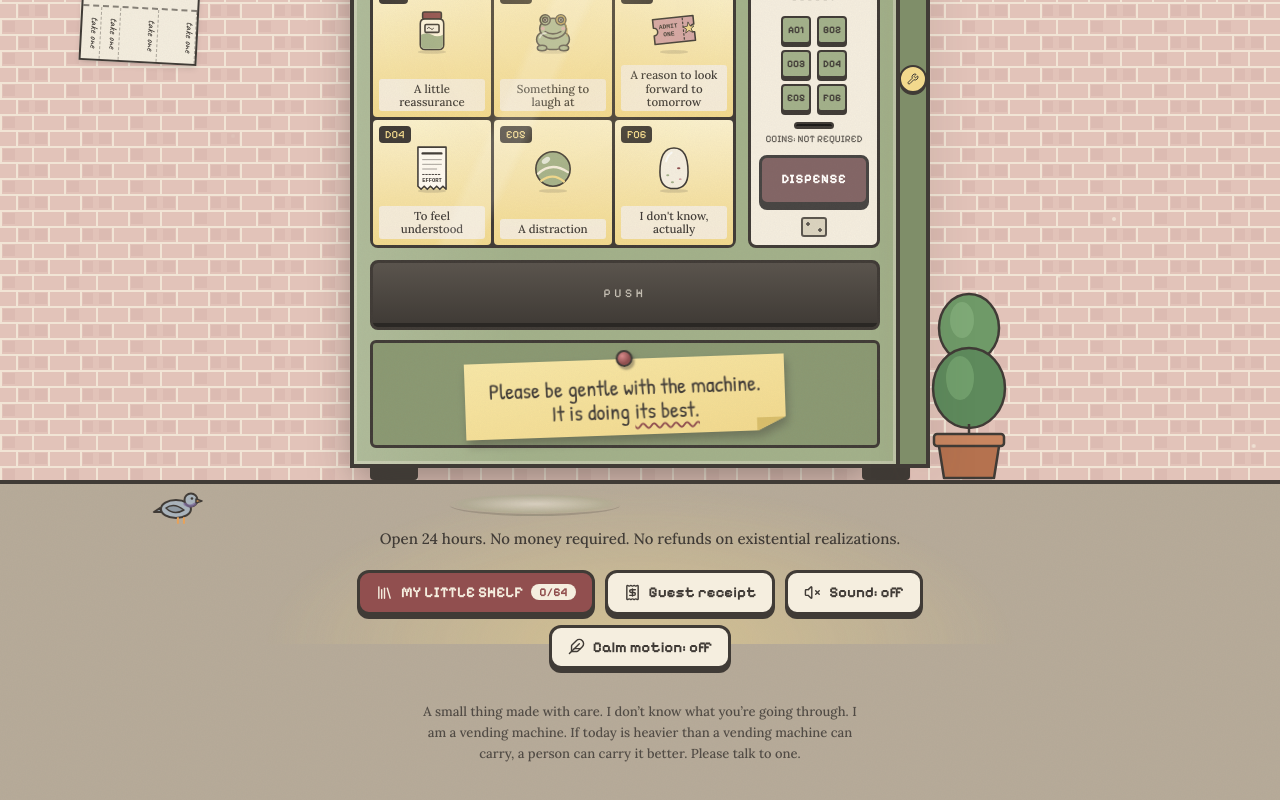
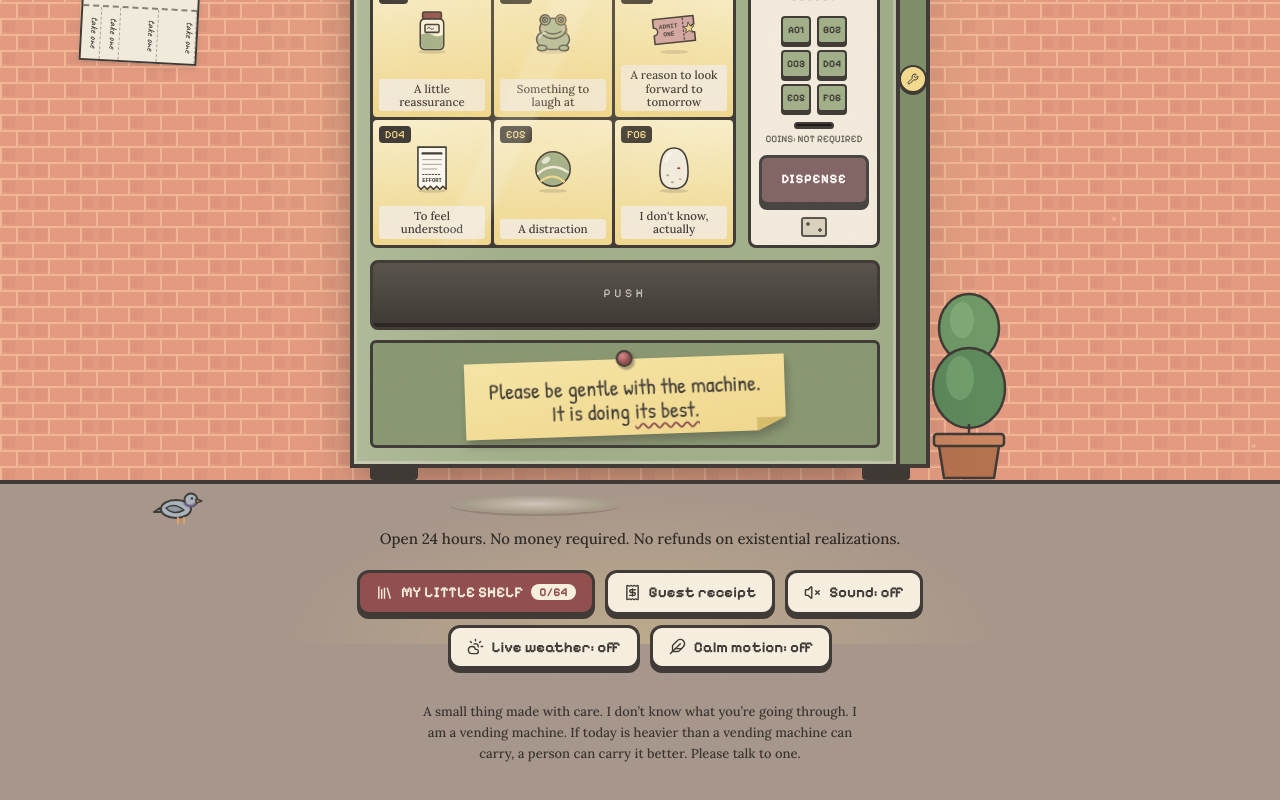
Before and after one commit to camilledaisy/vendingmachine, a React (Vite) app: page / in a window 1280 px wide. Shown: the part 366-1166 px from the top of the page. Built offline with nearby package versions, Linux system fonts and the light colour scheme.

Commit message:
Remove title from egg baby photo; lighting follows time of day and optional live weather
Co-Authored-By: Claude Sonnet 5.5 <noreply@anthropic.com>
Claude-Session: https://claude.ai/code/session_017PaBnN8AfWxPJyBcQfRLgQ

```diff
--- a/src/App.tsx
+++ b/src/App.tsx
@@ -1,9 +1,11 @@
 import { useEffect, useMemo, useState } from 'react'
 import { AnimatePresence, MotionConfig, useReducedMotion } from 'motion/react'
-import { Receipt, Library, Volume2, VolumeX, Feather } from 'lucide-react'
+import { Receipt, Library, Volume2, VolumeX, Feather, CloudSun } from 'lucide-react'
 import { ITEMS, type Item } from './data/items'
 import { useSaved } from './lib/store'
 import { setSoundEnabled } from './lib/sound'
+import { LOOK, WASH, fetchWeather, getPosition, phaseFor, useNow, type Sun, type Weather } from './lib/sky'
+import { WeatherFx } from './components/WeatherFx'
 import { VendingMachine } from './components/VendingMachine'
 import { CollectionShelf } from './components/CollectionShelf'
 import { MaintenanceLog } from './components/MaintenanceLog'
@@ -31,6 +33,34 @@ export default function App() {
   }, [reduced])
   useEffect(() => setSoundEnabled(saved.sound), [saved.sound])
 
+  // Lighting follows the visitor's local clock; live weather is opt-in (it needs their rough location).
+  const now = useNow()
+  const [live, setLive] = useState<{ weather: Weather; sun: Sun } | null>(null)
+  const [skyMsg, setSkyMsg] = useState('')
+  useEffect(() => {
+    if (!saved.place) return setLive(null)
+    let stop = false
+    fetchWeather(saved.place.lat, saved.place.lon).then((w) => !stop && setLive(w)).catch(() => !stop && setSkyMsg('Could not reach the weather. The machine will guess.'))
+    return () => { stop = true }
+  }, [saved.place])
+  const toggleWeather = async () => {
+    if (saved.place) return (update((s) => ({ ...s, place: null })), setSkyMsg('Weather off. The machine goes back to guessing.'))
+    setSkyMsg('Asking for your rough location, only to check the weather…')
+    try {
+      const place = await getPosition()
+      update((s) => ({ ...s, place }))
+      setSkyMsg('')
+    } catch {
+      setSkyMsg('No location, no weather. The machine will go by the clock.')
+    }
+  }
+  const q = new URLSearchParams(location.search)
+  const forcedPhase = q.get('sky') as keyof typeof LOOK | null
+  const phase = forcedPhase && forcedPhase in LOOK ? forcedPhase : phaseFor(now, live?.sun)
+  const forcedWeather = q.get('weather') as Weather | null
+  const weather: Weather = forcedWeather && forcedWeather in WASH ? forcedWeather : live?.weather ?? 'clear'
+
+
   const onCollect = (item: Item) => {
     const isNew = !saved.owned[item.id]
     collect(item.id)
@@ -42,7 +72,10 @@ export default function App() {
 
   return (
     <MotionConfig reducedMotion={reduced ? 'always' : 'user'}>
-      <div className="scene relative flex min-h-screen flex-col overflow-x-clip">
+      <div className="scene relative flex min-h-screen flex-col overflow-x-clip" data-phase={phase} data-weather={weather} style={{ ...LOOK[phase], ["--wash" as string]: WASH[weather] }}>
+        <div className="sky-tint" aria-hidden />
+        <div className="sky-wash" aria-hidden />
+        <WeatherFx weather={weather} />
         {!reduced && (
           <div className="pointer-events-none absolute inset-0" aria-hidden>
             {dust.map((p, i) => (
@@ -55,12 +88,13 @@ export default function App() {
           <h1 className="drop-in paper mx-auto inline-block max-w-[92vw] -rotate-[0.6deg] border-[3px] border-burgundy px-5 py-3 font-display text-[22px] font-bold leading-tight tracking-wide text-charcoal shadow-[4px_5px_0_rgba(64,59,54,.3)] sm:text-4xl md:text-[36px]">
             THE EMOTIONAL VENDING MACHINE
           </h1>
-          <p style={{ ["--d" as string]: ".5s" }} className="rise mt-3 font-tagline text-[19px] font-medium italic leading-snug text-burgundy sm:text-[22px] md:text-[26px]">“Some things you need aren’t sold in stores.”</p>
+          <p style={{ ["--d" as string]: ".5s" }} className="rise mt-3 font-tagline [color:var(--tagline)] text-[19px] font-medium italic leading-snug sm:text-[22px] md:text-[26px]">“Some things you need aren’t sold in stores.”</p>
         </header>
 
         <main className="relative z-10 flex flex-1 flex-col">
           <div className="px-3">
           <div style={{ ["--d" as string]: ".25s" }} className="rise relative mx-auto max-w-[580px]">
+            <div className="sky-spill pointer-events-none absolute -inset-x-28 -inset-y-12" aria-hidden />
             <div className="absolute right-[calc(100%+30px)] top-[10px] hidden lg:block" aria-hidden><NeonSign /></div>
             <div className="absolute right-[calc(100%+150px)] top-[110px] hidden xl:block" aria-hidden><TearFlyer /></div>
             <div className="absolute -right-[84px] bottom-0 hidden lg:block" aria-hidden>
@@ -79,11 +113,11 @@ export default function App() {
           </div>
           </div>
 
-          <div className="ground relative flex-1 px-3 pb-10 pt-6">
-            <div className="street-glow pointer-events-none absolute left-1/2 top-0 h-[160px] w-[760px] max-w-full -translate-x-1/2" aria-hidden />
+          <div className="ground ground-text relative flex-1 px-3 pb-10 pt-6">
+            <div className="pointer-events-none absolute left-1/2 top-0 h-[160px] w-[760px] max-w-full -translate-x-1/2" style={{ opacity: "var(--glow)" }} aria-hidden><div className="street-glow h-full w-full" /></div>
             <div className="puddle pointer-events-none absolute left-[calc(50%-190px)] top-[10px] h-[22px] w-[170px]" aria-hidden />
-            <div className="pointer-events-none absolute left-[6%] top-[4px]" aria-hidden><Pigeon /></div>
-          <p className="relative mx-auto mt-5 max-w-[34rem] text-center font-serif text-[15px] font-medium text-charcoal">
+            {phase !== "night" && <div className="pointer-events-none absolute left-[6%] top-[4px]" aria-hidden><Pigeon /></div>}
+          <p className="relative mx-auto mt-5 max-w-[34rem] text-center font-serif text-[15px] font-medium">
             Open 24 hours. No money required. No refunds on existential realizations.
           </p>
 
@@ -100,10 +134,15 @@ export default function App() {
             <button className="btn" aria-pressed={saved.sound} onClick={() => update((s) => ({ ...s, sound: !s.sound }))}>
               {saved.sound ? <Volume2 size={17} aria-hidden /> : <VolumeX size={17} aria-hidden />} Sound: {saved.sound ? 'on' : 'off'}
             </button>
+            <button className="btn" aria-pressed={!!saved.place} onClick={toggleWeather}>
+              <CloudSun size={17} aria-hidden /> Live weather: {saved.place ? 'on' : 'off'}
+            </button>
             <button className="btn" aria-pressed={reduced} onClick={() => update((s) => ({ ...s, calm: !reduced }))}>
               <Feather size={17} aria-hidden /> Calm motion: {reduced ? 'on' : 'off'}
             </button>
           </nav>
+
+          <p role="status" className="relative mx-auto mt-3 max-w-md text-center font-serif text-sm">{skyMsg}</p>
 
           {!storageOk && (
             <p role="alert" className="mx-auto mt-4 max-w-md rounded-lg border-2 border-burgundy bg-cream p-2 text-center font-serif text-sm text-burgundy">
@@ -111,7 +150,7 @@ export default function App() {
             </p>
           )}
 
-          <footer className="relative mx-auto mt-8 max-w-md text-center font-serif text-[13px] leading-relaxed text-charcoal/85">
+          <footer className="relative mx-auto mt-8 max-w-md text-center font-serif text-[13px] leading-relaxed opacity-90">
             A small thing made with care. I don’t know what you’re going through. I am a vending machine. If today is heavier than a vending machine can carry, a person can carry it better. Please talk to one.
           </footer>
           </div>
--- /dev/null
+++ b/src/components/WeatherFx.tsx
@@ -0,0 +1,26 @@
+import type { Weather } from '../lib/sky'
+
+const drops = Array.from({ length: 46 }, (_, i) => ({ left: (i * 23 + 7) % 100, delay: -((i * 0.37) % 1.4), dur: 0.7 + (i % 5) * 0.12, h: 26 + (i % 4) * 10 }))
+const flakes = Array.from({ length: 36 }, (_, i) => ({ left: (i * 29 + 5) % 100, delay: -((i * 0.9) % 9), dur: 7 + (i % 6), s: 3 + (i % 4) }))
+
+// Weather that falls in front of the wall, behind the machine. Hidden by Calm motion (see index.css).
+export function WeatherFx({ weather }: { weather: Weather }) {
+  if (weather === 'rain' || weather === 'storm')
+    return (
+      <div className="fx pointer-events-none absolute inset-0 z-[3] overflow-hidden" aria-hidden>
+        {drops.map((d, i) => (
+          <i key={i} className="fx-rain" style={{ left: `${d.left}%`, height: d.h, animationDuration: `${d.dur}s`, animationDelay: `${d.delay}s` }} />
+        ))}
+      </div>
+    )
+  if (weather === 'snow')
+    return (
+      <div className="fx pointer-events-none absolute inset-0 z-[3] overflow-hidden" aria-hidden>
+        {flakes.map((f, i) => (
+          <i key={i} className="fx-snow" style={{ left: `${f.left}%`, width: f.s, height: f.s, animationDuration: `${f.dur}s`, animationDelay: `${f.delay}s` }} />
+        ))}
+      </div>
+    )
+  if (weather === 'fog') return <div className="fx fx-fog pointer-events-none absolute inset-x-0 bottom-0 top-1/3 z-[3]" aria-hidden />
+  return null
+}
--- a/src/index.css
+++ b/src/index.css
@@ -216,7 +216,7 @@ body {
 .puddle { border-radius: 50%; background: radial-gradient(ellipse, rgba(255,250,240,.55), rgba(163,177,138,.25) 60%, transparent 72%); border-bottom: 2px solid rgba(64,59,54,.25); animation: shimmer 5s ease-in-out infinite; }
 .pigeon-walk { animation: pigeonwalk 26s linear infinite; }
 .pigeon-head { transform-box: fill-box; transform-origin: 30% 100%; animation: peck 1.4s ease-in-out infinite; }
-.neon { box-shadow: 0 0 18px rgba(212,165,165,.55), inset 0 0 8px rgba(0,0,0,.6); }
+.neon { filter: brightness(var(--neon, 1)); box-shadow: 0 0 18px rgba(212,165,165,.55), inset 0 0 8px rgba(0,0,0,.6); }
 .neon-a { color: #F2D98D; text-shadow: 0 0 6px #F2D98D, 0 0 14px rgba(242,217,141,.7); animation: neon 6s ease-in-out infinite; }
 .neon-b { color: #D4A5A5; text-shadow: 0 0 6px #D4A5A5, 0 0 12px rgba(212,165,165,.7); }
 @keyframes lampflick { 0%,100% { opacity: 1 } 40% { opacity: .88 } 42% { opacity: 1 } 75% { opacity: .92 } }
@@ -225,6 +225,21 @@ body {
 @keyframes peck { 0%,60%,100% { transform: rotate(0) } 70% { transform: rotate(32deg) translateY(2px) } 80% { transform: rotate(0) } 90% { transform: rotate(28deg) } }
 @keyframes neon { 0%,100% { opacity: 1 } 47% { opacity: .85 } 50% { opacity: 1 } }
 
+/* ---- time-of-day and weather ---- */
+.sky-tint { position: absolute; inset: 0; z-index: 1; pointer-events: none; background: var(--tint); mix-blend-mode: multiply; transition: background 1.5s; }
+.sky-wash { position: absolute; inset: 0; z-index: 2; pointer-events: none; background: var(--wash); transition: background 1.5s; }
+.sky-spill { background: radial-gradient(ellipse at 50% 45%, rgba(255,226,150,.55), rgba(255,226,150,.18) 45%, transparent 70%); opacity: var(--spill); transition: opacity 1.5s; }
+.ground { background-color: var(--ground); transition: background-color 1.5s; }
+.ground-text { color: var(--ground-text); transition: color 1.5s; }
+.fx-rain { position: absolute; top: -60px; width: 1.5px; background: linear-gradient(transparent, rgba(235,244,255,.7)); animation: rain linear infinite; transform: rotate(8deg); }
+.fx-snow { position: absolute; top: -10px; border-radius: 50%; background: #fff; opacity: .85; animation: snow linear infinite; }
+.fx-fog { background: linear-gradient(transparent, rgba(240,240,242,.55) 55%, rgba(240,240,242,.2)); animation: fogdrift 18s ease-in-out infinite alternate; }
+@keyframes rain { to { transform: translate(-30px, 130vh) rotate(8deg) } }
+@keyframes snow { 0% { transform: translate(0,0) } 50% { transform: translate(24px, 60vh) } 100% { transform: translate(-10px, 125vh) } }
+@keyframes fogdrift { from { transform: translateX(-3%) } to { transform: translateX(3%) } }
+.calm .fx { display: none; }
+.calm .fx-fog { display: block; }
+
 /* Calm motion: switched on by the visitor or by the system setting. */
 .calm *, .calm *::before, .calm *::after { animation: none !important; transition-duration: .01ms !important; }
 @media (prefers-reduced-motion: reduce) {
--- /dev/null
+++ b/src/lib/sky.ts
@@ -0,0 +1,67 @@
+import { useEffect, useState } from 'react'
+
+export type Phase = 'dawn' | 'day' | 'dusk' | 'night'
+export type Weather = 'clear' | 'cloudy' | 'rain' | 'snow' | 'fog' | 'storm'
+export interface Sun { rise: number; set: number } // minutes since local midnight
+
+// Lighting for each phase. Tints are multiplied over the wall; text colours keep things readable.
+export const LOOK: Record<Phase, Record<string, string>> = {
+  day: { '--tint': 'rgba(255,255,255,0)', '--spill': '0', '--glow': '.18', '--neon': '.75', '--ground': '#B7AB99', '--ground-text': '#403B36', '--tagline': '#914F4F' },
+  dawn: { '--tint': 'rgba(255,176,160,.42)', '--spill': '.2', '--glow': '.35', '--neon': '.85', '--ground': '#BBA79B', '--ground-text': '#403B36', '--tagline': '#914F4F' },
+  dusk: { '--tint': 'rgba(255,132,70,.42)', '--spill': '.45', '--glow': '.6', '--neon': '1', '--ground': '#A8978C', '--ground-text': '#2f2b27', '--tagline': '#7d3d3d' },
+  night: { '--tint': 'rgba(34,44,110,.66)', '--spill': '1', '--glow': '1', '--neon': '1.15', '--ground': '#4D4A57', '--ground-text': '#F5EEDF', '--tagline': '#F5EEDF' },
+}
+// Weather lays a flat wash over the wall (normal blend) on top of the phase tint.
+export const WASH: Record<Weather, string> = {
+  clear: 'rgba(0,0,0,0)',
+  cloudy: 'rgba(120,126,138,.28)',
+  rain: 'rgba(86,98,120,.38)',
+  storm: 'rgba(52,58,82,.5)',
+  snow: 'rgba(230,236,246,.34)',
+  fog: 'rgba(225,225,228,.5)',
+}
+
+export function phaseFor(d: Date, sun?: Sun | null): Phase {
+  const m = d.getHours() * 60 + d.getMinutes()
+  const rise = sun?.rise ?? 6.5 * 60
+  const set = sun?.set ?? 18.5 * 60
+  if (m >= rise - 40 && m < rise + 50) return 'dawn'
+  if (m >= rise + 50 && m < set - 60) return 'day'
+  if (m >= set - 60 && m < set + 40) return 'dusk'
+  return 'night'
+}
+
+// Open-Meteo: free, no key. WMO weather codes -> our handful of moods.
+const codeToWeather = (c: number): Weather =>
+  c >= 95 ? 'storm' : c >= 71 && c <= 77 ? 'snow' : c === 85 || c === 86 ? 'snow' : c === 45 || c === 48 ? 'fog' : (c >= 51 && c <= 67) || (c >= 80 && c <= 82) ? 'rain' : c === 2 || c === 3 ? 'cloudy' : 'clear'
+
+const minutes = (iso: string) => {
+  const t = iso.split('T')[1]
+  const [h, m] = t.split(':').map(Number)
+  return h * 60 + m
+}
+
+export async function fetchWeather(lat: number, lon: number): Promise<{ weather: Weather; sun: Sun }> {
+  const url = `https://api.open-meteo.com/v1/forecast?latitude=${lat}&longitude=${lon}&current=weather_code&daily=sunrise,sunset&timezone=auto&forecast_days=1`
+  const r = await fetch(url)
+  if (!r.ok) throw new Error('weather unavailable')
+  const j = await r.json()
+  return { weather: codeToWeather(j.current.weather_code), sun: { rise: minutes(j.daily.sunrise[0]), set: minutes(j.daily.sunset[0]) } }
+}
+
+export function getPosition(): Promise<{ lat: number; lon: number }> {
+  return new Promise((res, rej) => {
+    if (!navigator.geolocation) return rej(new Error('no geolocation'))
+    // Rounded to ~11 km: plenty for weather, and not precise enough to be a location.
+    navigator.geolocation.getCurrentPosition((p) => res({ lat: Math.round(p.coords.latitude * 10) / 10, lon: Math.round(p.coords.longitude * 10) / 10 }), rej, { timeout: 10000, maximumAge: 3600_000 })
+  })
+}
+
+export function useNow(everyMs = 60_000) {
+  const [now, setNow] = useState(() => new Date())
+  useEffect(() => {
+    const id = setInterval(() => setNow(new Date()), everyMs)
+    return () => clearInterval(id)
+  }, [everyMs])
+  return now
+}
--- a/src/lib/store.ts
+++ b/src/lib/store.ts
@@ -7,10 +7,11 @@ export interface Saved {
   favs: string[]
   sound: boolean
   calm: boolean | null // null = follow the system setting
+  place: { lat: number; lon: number } | null // rounded; set only if the visitor asks for live weather
 }
 
 const KEY = 'evm:v1'
-const empty: Saved = { owned: {}, order: [], favs: [], sound: false, calm: null }
+const empty: Saved = { owned: {}, order: [], favs: [], sound: false, calm: null, place: null }
 const known = new Set(ITEMS.map((i) => i.id))
 
 function load(): Saved {
@@ -27,6 +28,7 @@ function load(): Saved {
       favs: (Array.isArray(r.favs) ? r.favs : []).filter((id: string) => owned[id]),
       sound: r.sound === true,
       calm: typeof r.calm === 'boolean' ? r.calm : null,
+      place: r.place && typeof r.place.lat === 'number' && typeof r.place.lon === 'number' ? { lat: r.place.lat, lon: r.place.lon } : null,
     }
   } catch {
     return empty
```
Also changed, not shown: public/memes/egg-baby.jpg.
